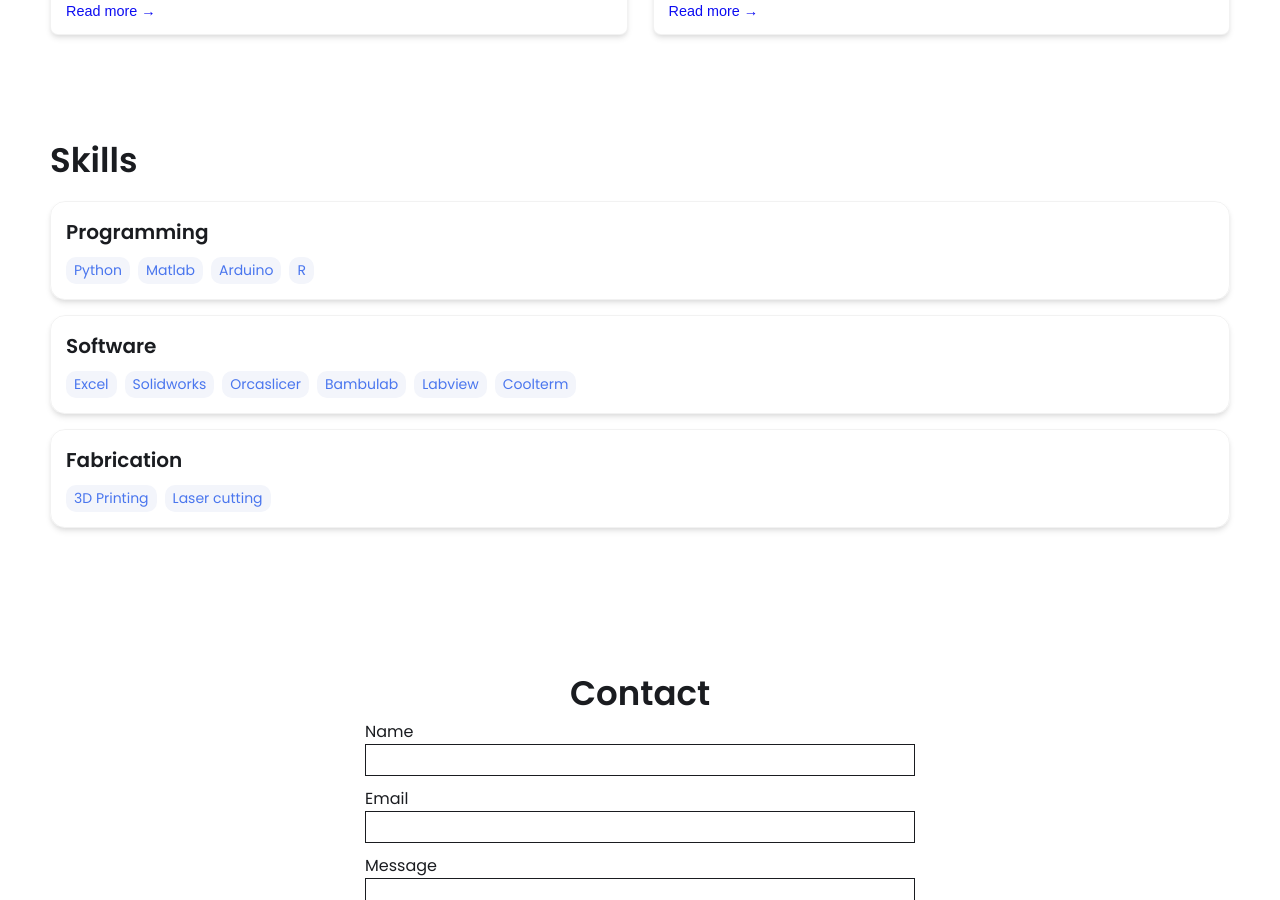
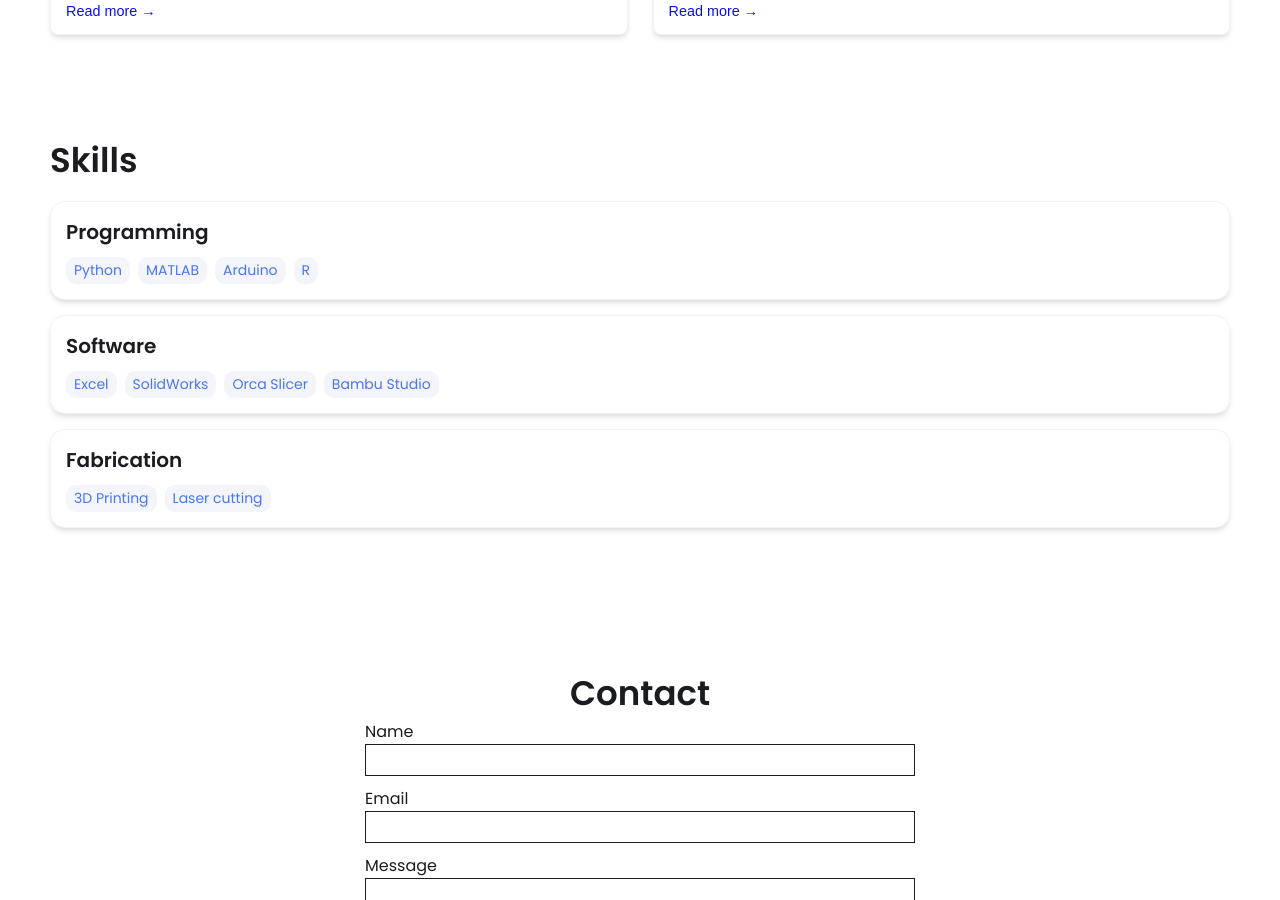
Before and after one commit to Samanlotfizad/Samanlotfizad.github.io, a Jekyll site: the page built from index.html, in a window 1280 px wide and 900 px high, scrolled down 1923 px. Built offline with Jekyll 4.4.1, drawn with Linux system fonts in a browser that asks for light colours.

Commit message:
Update _config.yml

```diff
--- a/_config.yml
+++ b/_config.yml
@@ -46,17 +46,15 @@ skills:
   - category: Programming
     tools:
     - Python
-    - Matlab
+    - MATLAB
     - Arduino
     - R
   - category: Software
     tools:
     - Excel
-    - Solidworks
-    - Orcaslicer
-    - Bambulab
-    - Labview
-    - Coolterm
+    - SolidWorks
+    - Orca Slicer
+    - Bambu Studio
   - category: Fabrication
     tools:
     - 3D Printing
```
